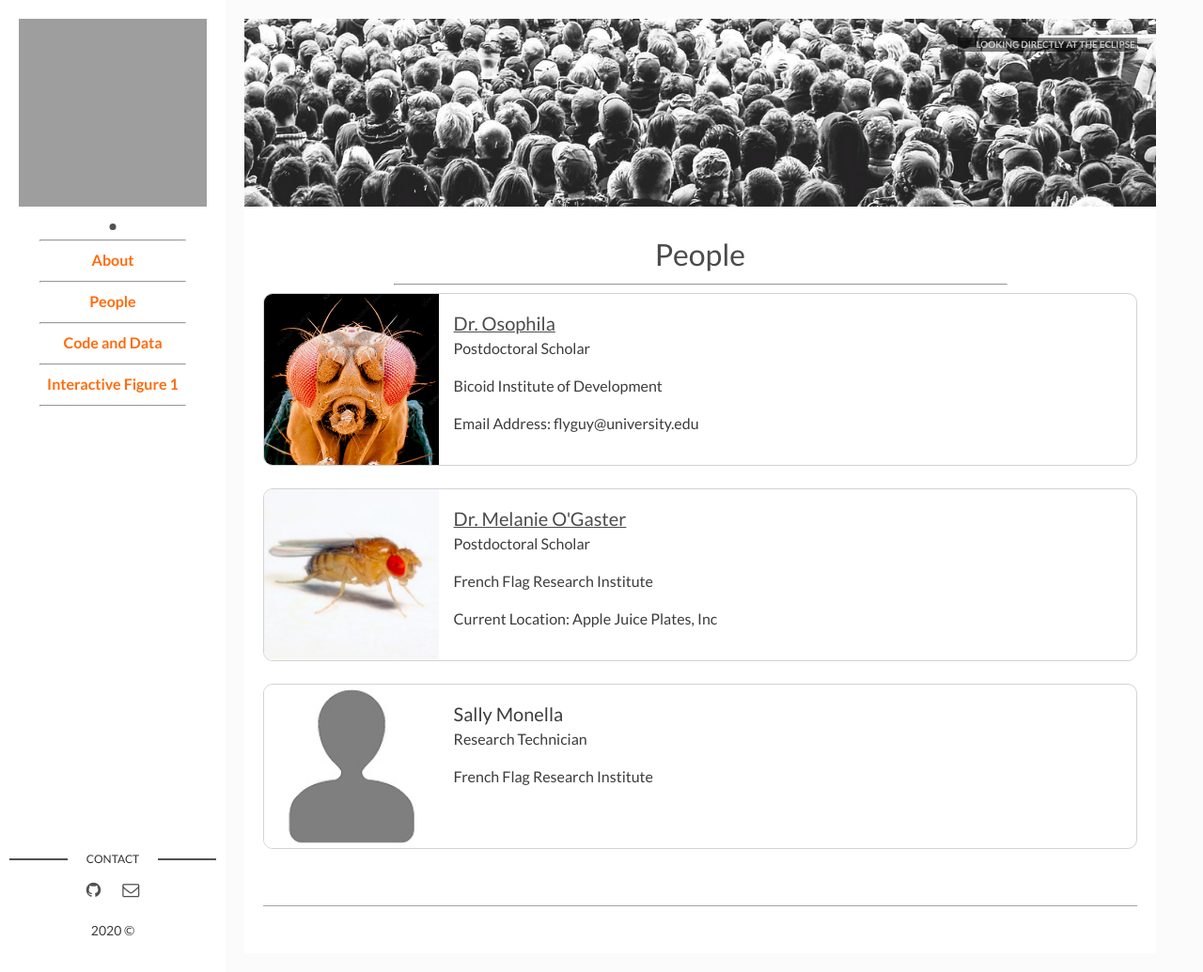
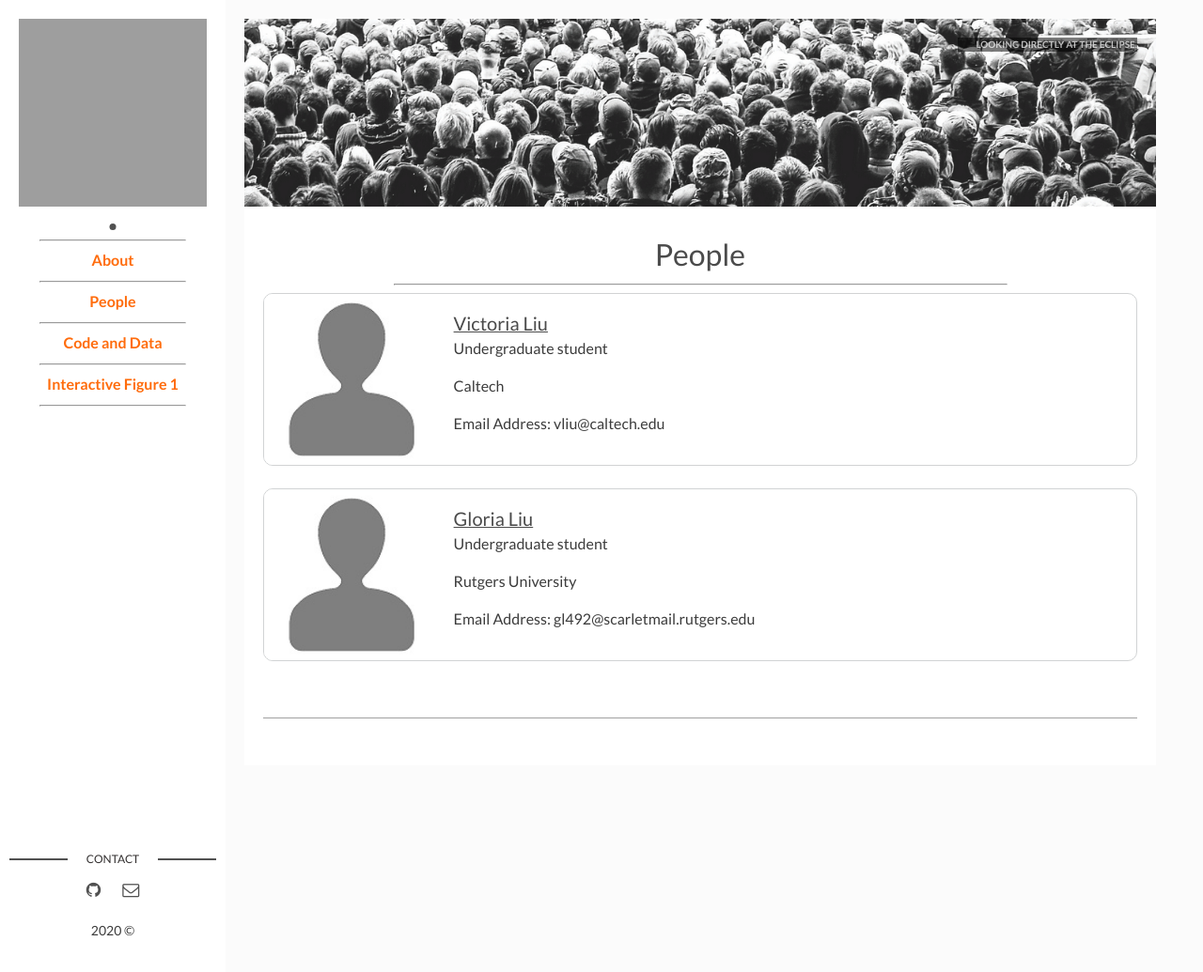
Before and after one commit to liuvictoria/creatica, a Jekyll site: the page built from page01_people.md, in a window 1280 px wide and 1035 px high. Shown: the whole window at 94% size. Built offline with Jekyll 4.4.1, drawn with Linux system fonts in a browser that asks for light colours; grey boxes are pictures that could not be loaded.

Commit message:
Update people.yaml

```diff
--- a/_data/people.yaml
+++ b/_data/people.yaml
@@ -9,23 +9,16 @@
 # of the `page01_people.md` file.
 # ##############################################################################
 - author:
-  name: Dr. Osophila
-  link: "https://en.wikipedia.org/wiki/Drosophila"
-  title: Postdoctoral Scholar
-  img: dr_osophila.jpg
-  institute: Bicoid Institute of Development
+  name: Victoria Liu
+  link: "https://github.com/liuvictoria"
+  title: Undergraduate student
+  institute: Caltech
   other_info:
-     Email Address: "flyguy@university.edu"
+     Email Address: "vliu@caltech.edu"
 - author:
-  name: Dr. Melanie O'Gaster
-  link: "https://en.wikipedia.org/wiki/Drosophila_melanogaster"
-  title: Postdoctoral Scholar
-  img: melanogaster.jpg
-  institute: French Flag Research Institute
+  name: Gloria Liu
+  link: "https://github.com/gliuu"
+  title: Undergraduate student
+  institute: Rutgers University
   other_info:
-    Current Location: Apple Juice Plates, Inc
-
-- author:
-  name: Sally Monella
-  title: Research Technician
-  institute: French Flag Research Institute
+     Email Address: "gl492@scarletmail.rutgers.edu"
```
